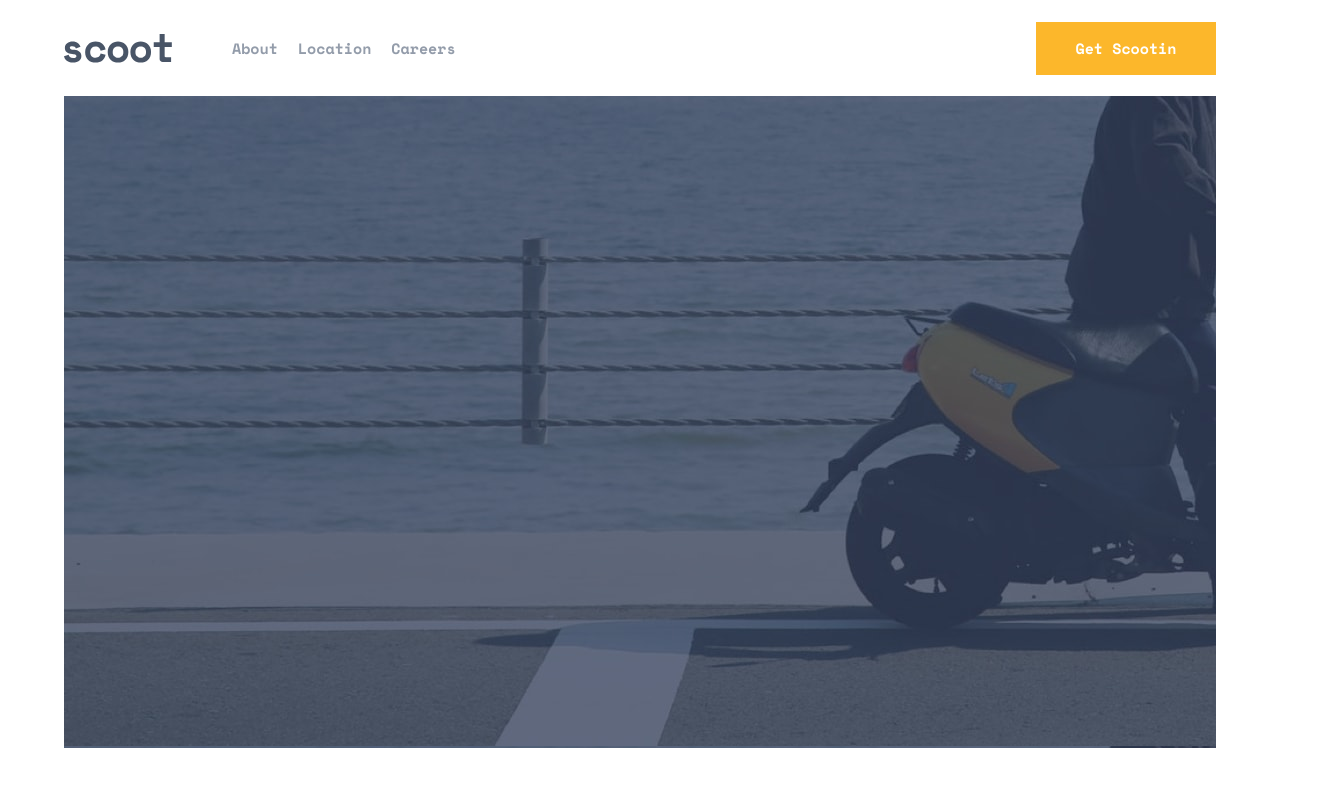
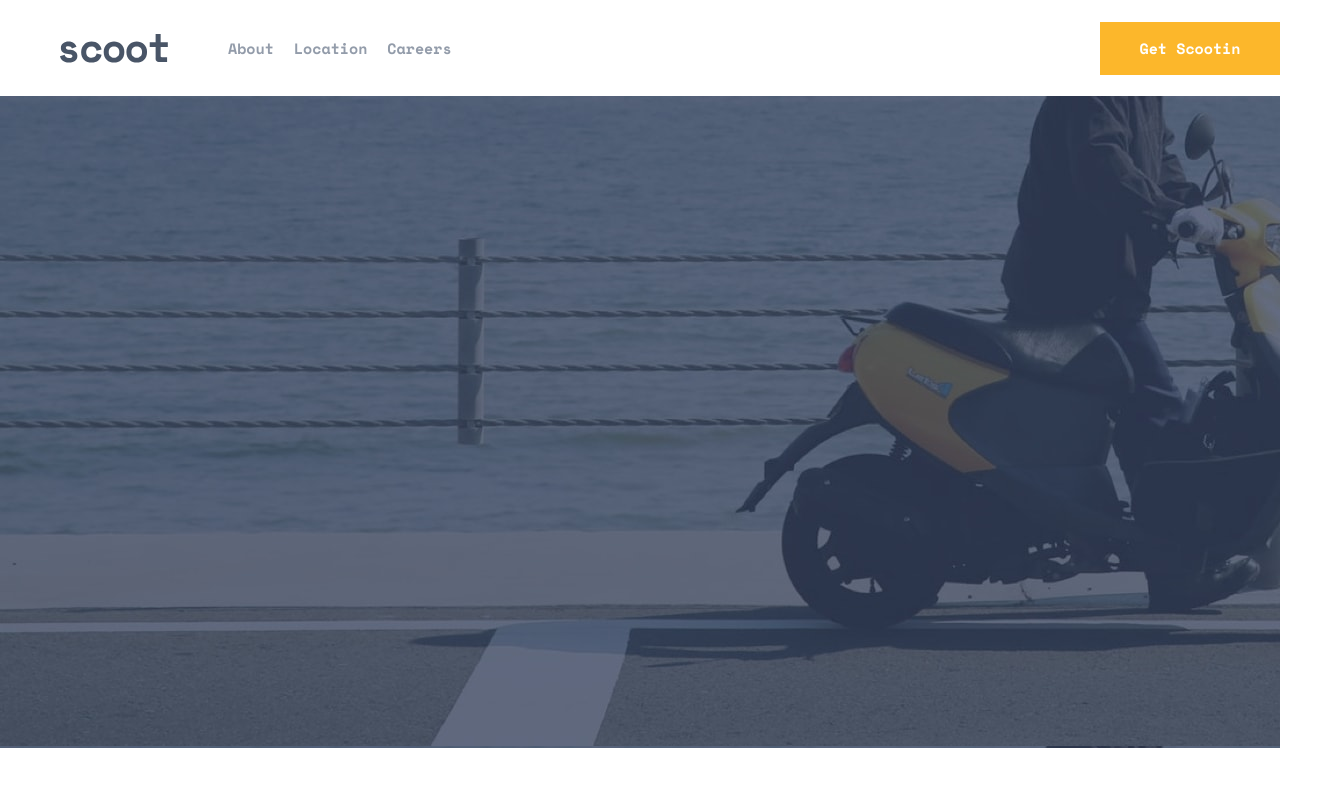
Before and after one commit to shaunvan119/scoot-webpage, a React (Create React App) app: page / in a window 1280 px wide. Shown: the top 786 px of the page, 1340 px wide, since content can reach past the window. Built offline with nearby package versions, Linux system fonts and the light colour scheme.

Commit message:
added background image

```diff
--- a/src/components/TopSectionHome.js
+++ b/src/components/TopSectionHome.js
@@ -10,10 +10,10 @@ function TopSectionHome() {
 
     return (
 
-            <div className="top-section-home" style={ backgroundScooter }>
+        <div className="top-section-home" style={ backgroundScooter }>
 
 
-            </div>
+        </div>
 
 
     )
--- a/src/index.css
+++ b/src/index.css
@@ -8,8 +8,10 @@ body {
 /* Layout home page desktop header*/
 .wrapper {
   margin: 0 auto;
-  max-width: 1200px;
-  width: 90%;
+  max-width: 1440px;
+  width: 100%;
+    height: auto;
+
 }
 
 
@@ -19,6 +21,8 @@ body {
   justify-content: space-between;
   align-items: center;
   height: 96px;
+  margin-left: 60px;
+  width: 100%;
 }
 
 
@@ -28,7 +32,6 @@ nav ul {
   justify-content: space-between;
   list-style: none;
   text-decoration: none;
-
 }
 
 nav li  {
@@ -39,7 +42,6 @@ nav li  {
   line-height: 25px;
   letter-spacing: 0px;
   color: #939CAA;
-
 }
 
 .site-nav {
@@ -58,7 +60,13 @@ nav li  {
   font-weight: 700;
   line-height: 25px;
   letter-spacing: 0px;
+  margin-right: 60px;
 
 }
 
 /* Layout home page desktop top section*/
+
+.top-section-home {
+  width: 100%;
+  height: auto;
+}
```
